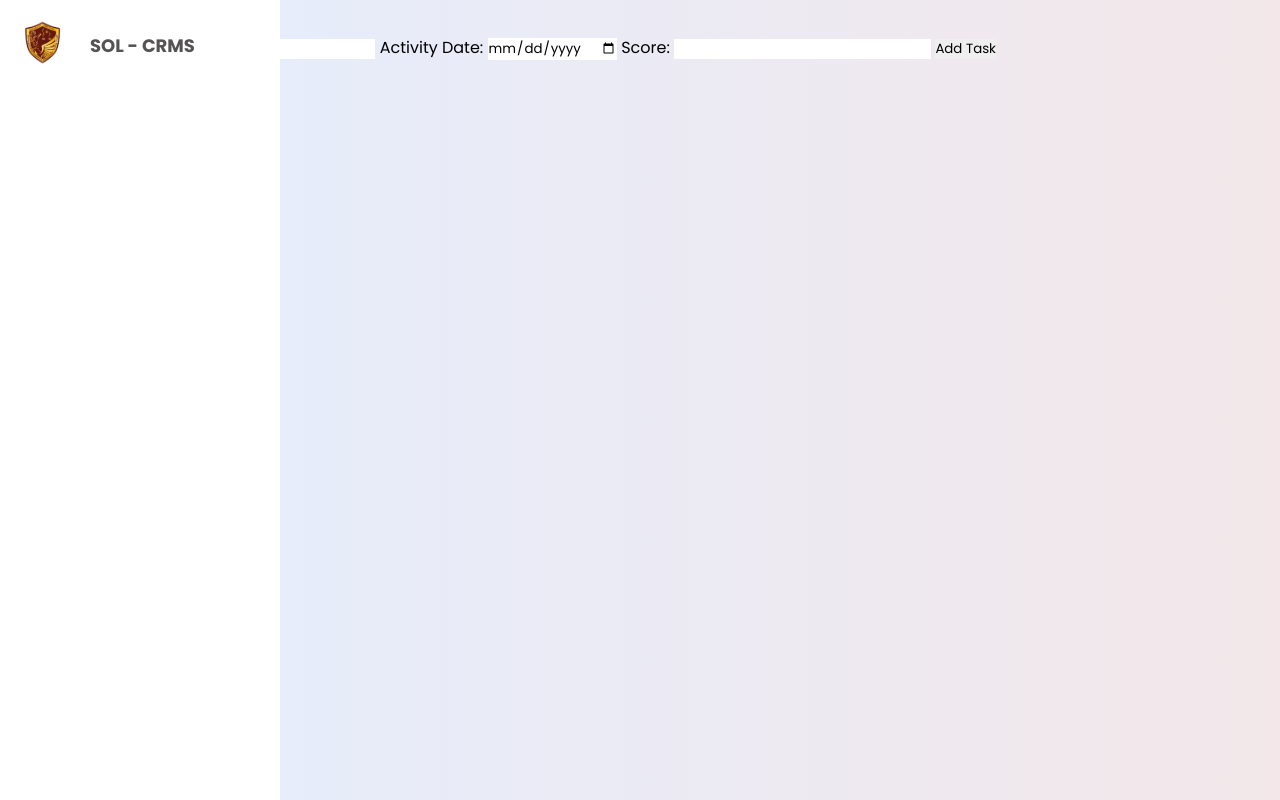
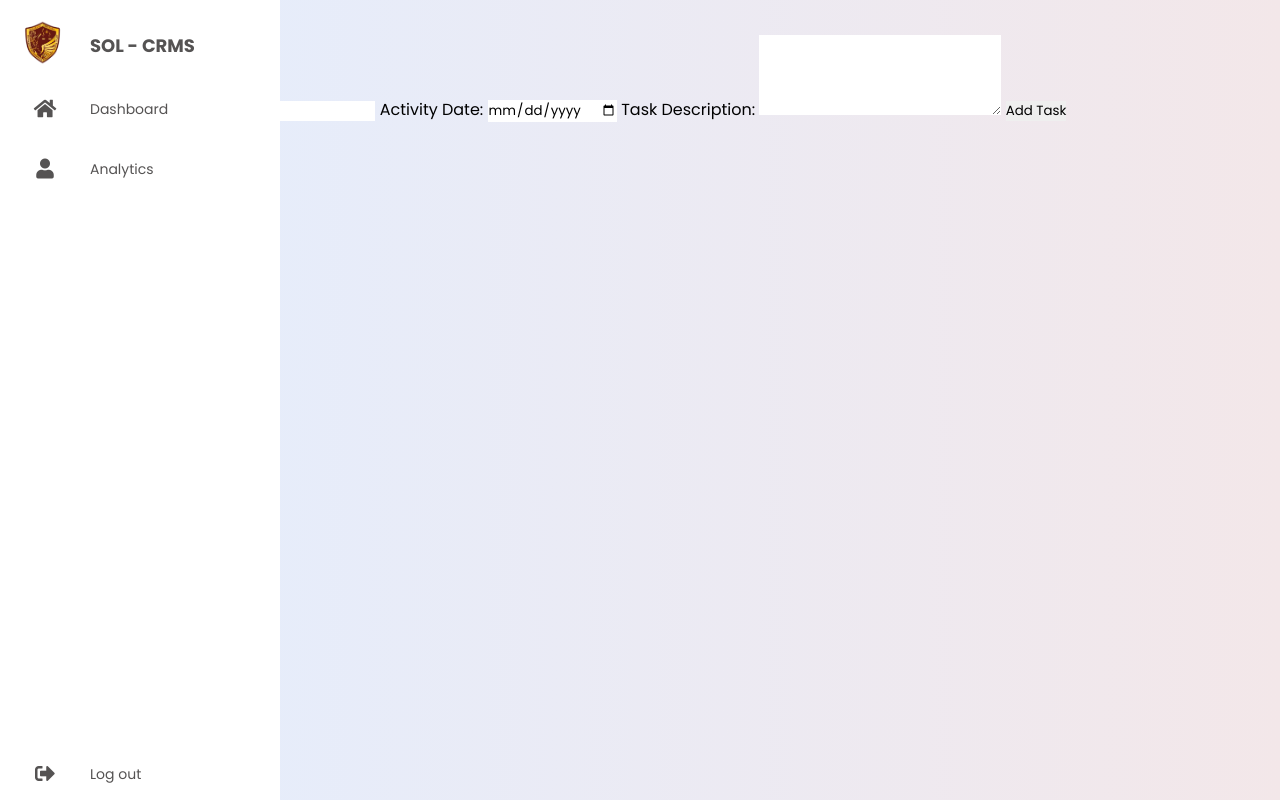
Before and after one commit to eyefkey/sol, a PHP site: page /faculty/dashboard/add_activity.php?rec_ID=1 in a window 1280 px wide. Run offline with PHP 8.4, Linux system fonts and the light colour scheme; data that the repository does not hold is empty.

Commit message:
add activity and view score

```diff
--- a/faculty/dashboard/add_activity.php
+++ b/faculty/dashboard/add_activity.php
@@ -83,8 +83,8 @@ $conn->close();
                 <label for="act_name">Activity Date:</label>
                 <input type="date" name="act_name" required>
 
-                <label for="score">Score:</label>
-                <input type="text" name="score" required>
+                <label for="task_description">Task Description:</label>
+                <textarea name="task_description" rows="4" required></textarea>
 
                 <button type="submit">Add Task</button>
             </form>
@@ -92,14 +92,24 @@ $conn->close();
     </main>
     <!-- Include your navigation bar or other elements as needed -->
     <nav>
-        <ul>
+    <ul>
             <li>
                 <a href="#" class="logo">
                     <img src="/sol/img/sol.png" alt="">
                     <span class="nav-item"> SOL - CRMS</span>
                 </a>
             </li>
-            <!-- Include other navigation links as needed -->
+            <li><a href="\sol\faculty\dashboard\dashboard.php">
+                <i class="fas fa-home"></i>
+                <span class="nav-item">Dashboard</span>
+            </a></li>
+            <li><a href="\sol\faculty\analytic\analytic.php">
+                <i class="fas fa-user"></i>
+                <span class="nav-item">Analytics</span>
+            </a></li>
+            <li><a href="\sol\index.php" class="logout"><i class="fas fa-sign-out-alt"></i>
+                <span class="nav-item">Log out</span>
+            </a></li>
         </ul>
     </nav>
     <!-- Include your JavaScript files or scripts as needed -->
--- a/faculty/dashboard/add_fgrade.php
+++ b/faculty/dashboard/add_fgrade.php
@@ -33,6 +33,7 @@ if ($_SERVER["REQUEST_METHOD"] == "POST") {
 
     // Insert data into the grade_info table
     $insertGrade = "INSERT INTO grade_info (rec_ID, final_grade, remarks) VALUES ('$recID', '$finalGrade', '$remarks')";
+
 
     if (mysqli_query($conn, $insertGrade)) {
         // Grade added successfully, redirect to student_manage.php
--- a/faculty/dashboard/grade_manage.php
+++ b/faculty/dashboard/grade_manage.php
@@ -50,7 +50,6 @@ if (isset($_GET['rec_ID'])) {
         </head>
 
         <body>
-            <?php echo "this is the id" . $recID; ?>
             <main class="table">
                 <section class="table__header">
                     <h1>Grade Management</h1>
@@ -60,9 +59,7 @@ if (isset($_GET['rec_ID'])) {
                             style="--clr:#FF1818"><span>Add Final Grade</span><i></i></a>
                     </div>
 
-                    <div class="button2">
-                        <a href="/sol/faculty/dashboard/add_activity.php?rec_ID=<?php echo $recID. "&sub_ID=".$sub_ID;?>"
-                         style="--clr:#1e9bff"><span>Add
+                    <div class="button2"><a href="/sol/faculty/dashboard/add_activity.php" style="--clr:#1e9bff"><span>Add
                                 Activity</span><i></i></a></div>
                     <div class="button3"><a href="/sol/faculty/dashboard/view_score.php?rec_ID=<?php echo $recID. "&sub_ID=".$sub_ID;?>"
                      style="--clr:#39FF14"><span>View Score</span><i></i></a></div>
```
Also changed, not shown: faculty/analytics/analytics.php (added, +45 -0 lines).
